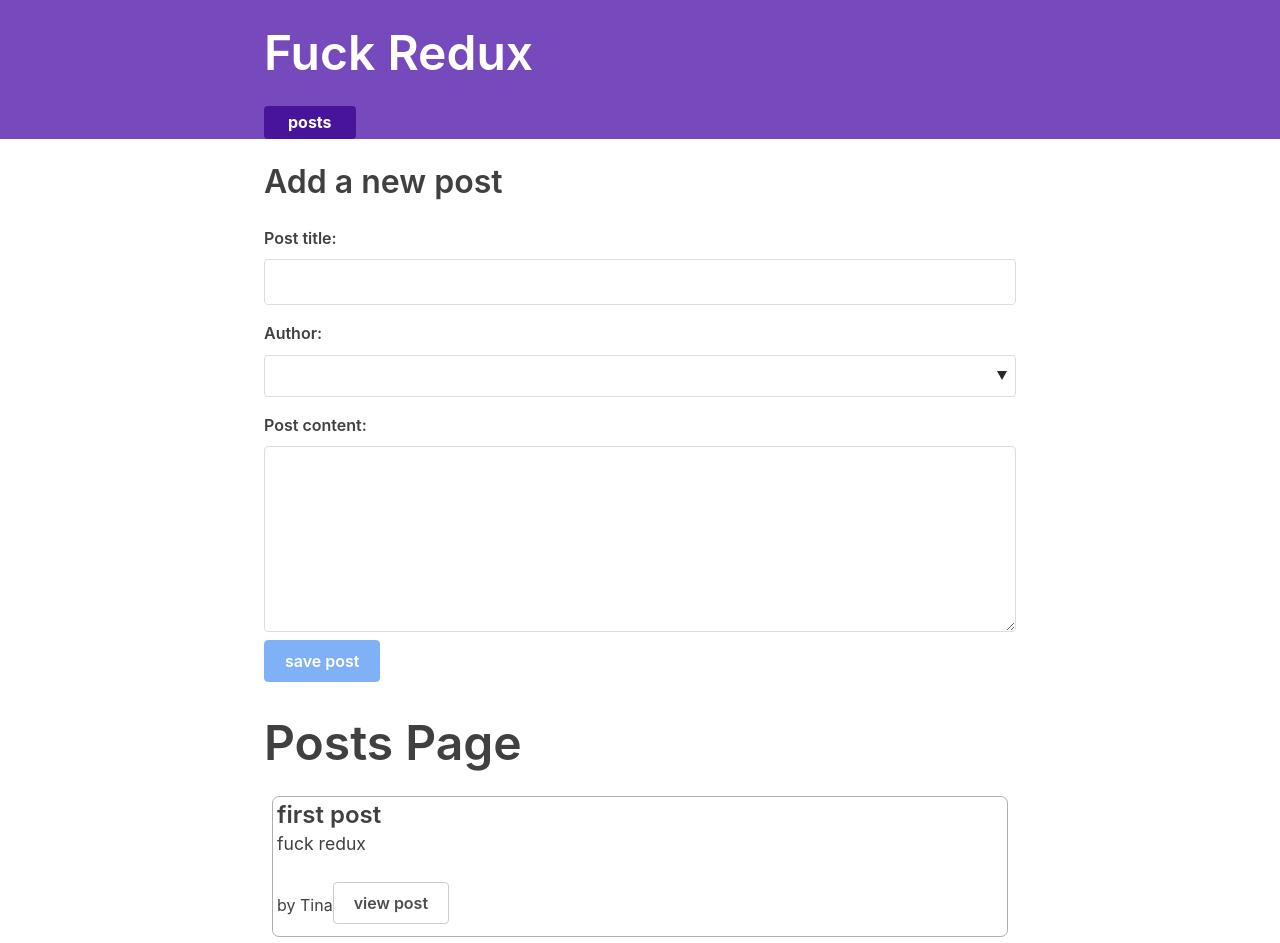
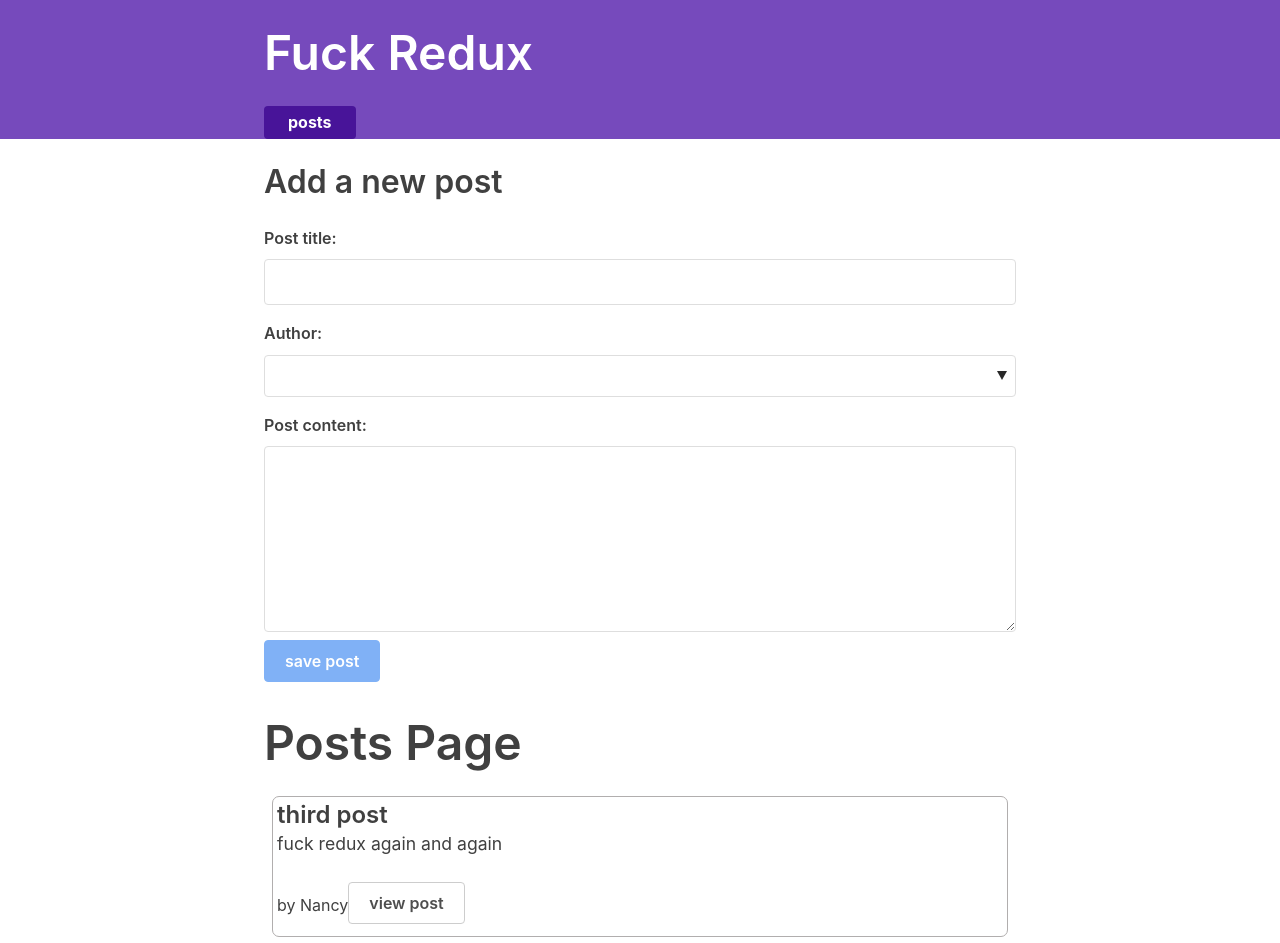
Before and after one commit to yportfolio/FuckRedux, a React (Create React App) app: page / in a window 1280 px wide. Shown: the top 943 px of the page. Built offline with nearby package versions, Linux system fonts and the light colour scheme; what miragejs, txtgen would draw is missing.

Commit message:
[feat]sort the post list according to the post date

```diff
--- a/src/features/posts/EditPostForm.jsx
+++ b/src/features/posts/EditPostForm.jsx
@@ -8,7 +8,6 @@
   const post = useSelector((state) =>
     state.posts.find((post) => post.id === postId)
   )
-  console.log(post)
 
   const [title, setTitle] = useState(post.title)
   const [content, setContent] = useState(post.content)
--- a/src/features/posts/PostAuthor.jsx
+++ b/src/features/posts/PostAuthor.jsx
@@ -5,7 +5,6 @@
   const author = useSelector((state) =>
     state.users.find((user) => user.id === userId)
   )
-  console.log(author)
   return <span>by {author ? author.name : 'unknown author'}</span>
 }
 
--- a/src/features/posts/PostsList.jsx
+++ b/src/features/posts/PostsList.jsx
@@ -6,8 +6,11 @@
 const PostsList = () => {
   const posts = useSelector((state) => state.posts)
   console.log(posts)
+  const orderedPosts = posts
+    .slice()
+    .sort((a, b) => b.date.localeCompare(a.date))
 
-  const renderedPosts = posts.map((post) => (
+  const renderedPosts = orderedPosts.map((post) => (
     <article className="post-excerpt" key={post.id}>
       <h3>{post.title}</h3>
       <p>{post.content}</p>
--- a/src/features/posts/PostsSlice.jsx
+++ b/src/features/posts/PostsSlice.jsx
@@ -1,4 +1,5 @@
 import { createSlice, nanoid } from '@reduxjs/toolkit'
+import { sub } from 'date-fns/esm'
 
 const initialState = [
   {
@@ -6,18 +7,21 @@
     title: 'first post',
     content: 'fuck redux',
     user: 0,
+    date: sub(new Date(), { minutes: 10 }).toISOString(),
   },
   {
     id: '2',
     title: 'second post',
     content: 'fuck redux again',
     user: 1,
+    date: sub(new Date(), { minutes: 5 }).toISOString(),
   },
   {
     id: '3',
     title: 'third post',
     content: 'fuck redux again and again',
     user: 2,
+    date: sub(new Date(), { minutes: 1 }).toISOString(),
   },
 ]
 
--- a/src/features/posts/SinglePostPage.jsx
+++ b/src/features/posts/SinglePostPage.jsx
@@ -4,7 +4,6 @@
 import PostAuthor from './PostAuthor'
 
 export const SinglePostPage = ({ match }) => {
-  console.log(match)
   //According to the route's postId, render the component
   //Step 1, go to the route, get the path
   //step 2, update the component according to the path of the route
```
